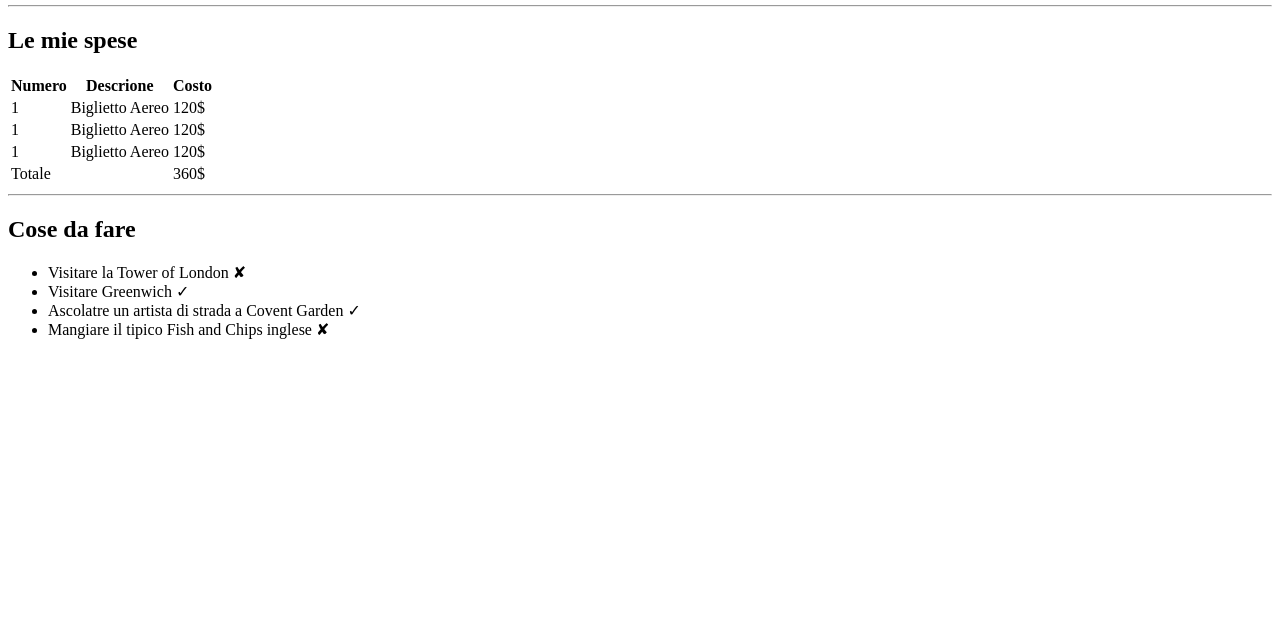
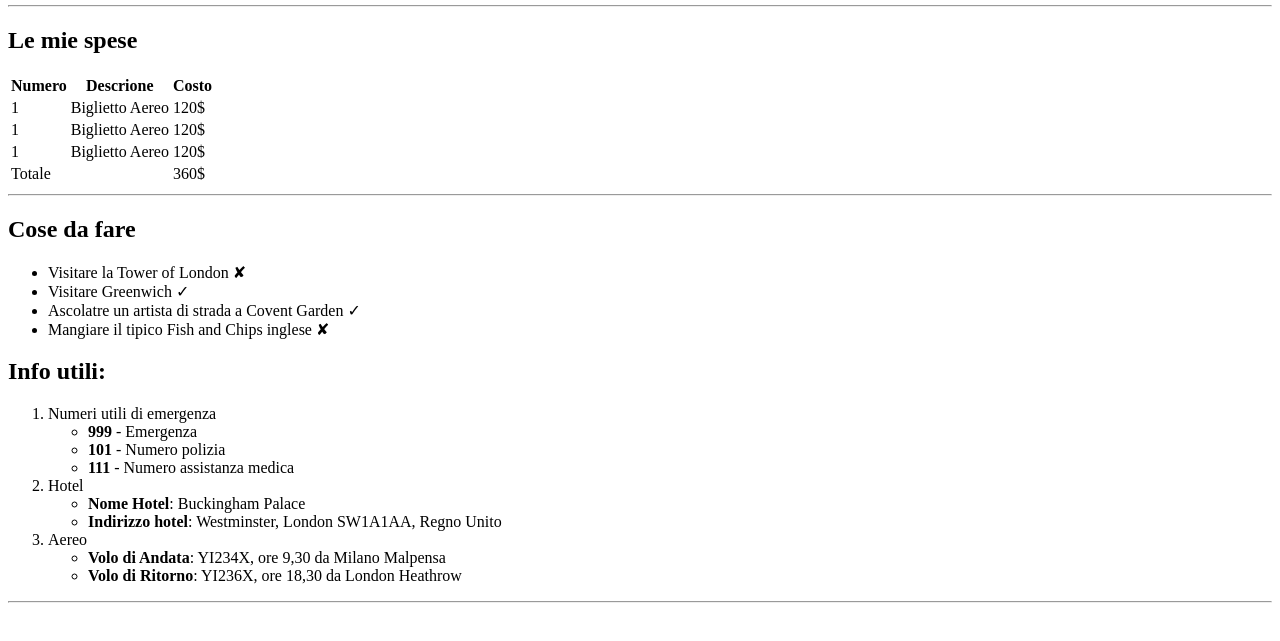
Before and after one commit to corradocoppolino/html-london-trim, a plain HTML site: page index.html in a window 1280 px wide. Shown: the part 101-742 px from the top of the page. Drawn offline with Linux system fonts and the light colour scheme.

Commit message:
sezione 3 più fine main

```diff
--- a/index.html
+++ b/index.html
@@ -65,7 +65,29 @@
                 <li>Mangiare il tipico Fish and Chips inglese &#x2718;</li>
             </ul>
         </section>
-
+        <!-- sezione 3 -->
+        <section>
+            <h2>Info utili:</h2>
+            <ol>
+                <li>Numeri utili di emergenza</li>
+                    <ul>
+                        <li><strong>999</strong> - Emergenza</li>
+                        <li><strong>101</strong> - Numero polizia</li>
+                        <li><strong>111</strong> - Numero assistanza medica</li>
+                    </ul>
+                <li>Hotel</li>
+                    <ul>
+                        <li><strong>Nome Hotel</strong>: Buckingham Palace</li>
+                        <li><strong>Indirizzo hotel</strong>: Westminster, London SW1A1AA, Regno Unito</li>
+                    </ul>
+                <li>Aereo</li>
+                    <ul>
+                        <li><strong>Volo di Andata</strong>: YI234X, ore 9,30 da Milano Malpensa</li>
+                        <li><strong>Volo di Ritorno</strong>: YI236X, ore 18,30 da London Heathrow</li>
+                    </ul>
+            </ol>
+        </section>
+        <hr>
     </main>
     <footer>
 
```
